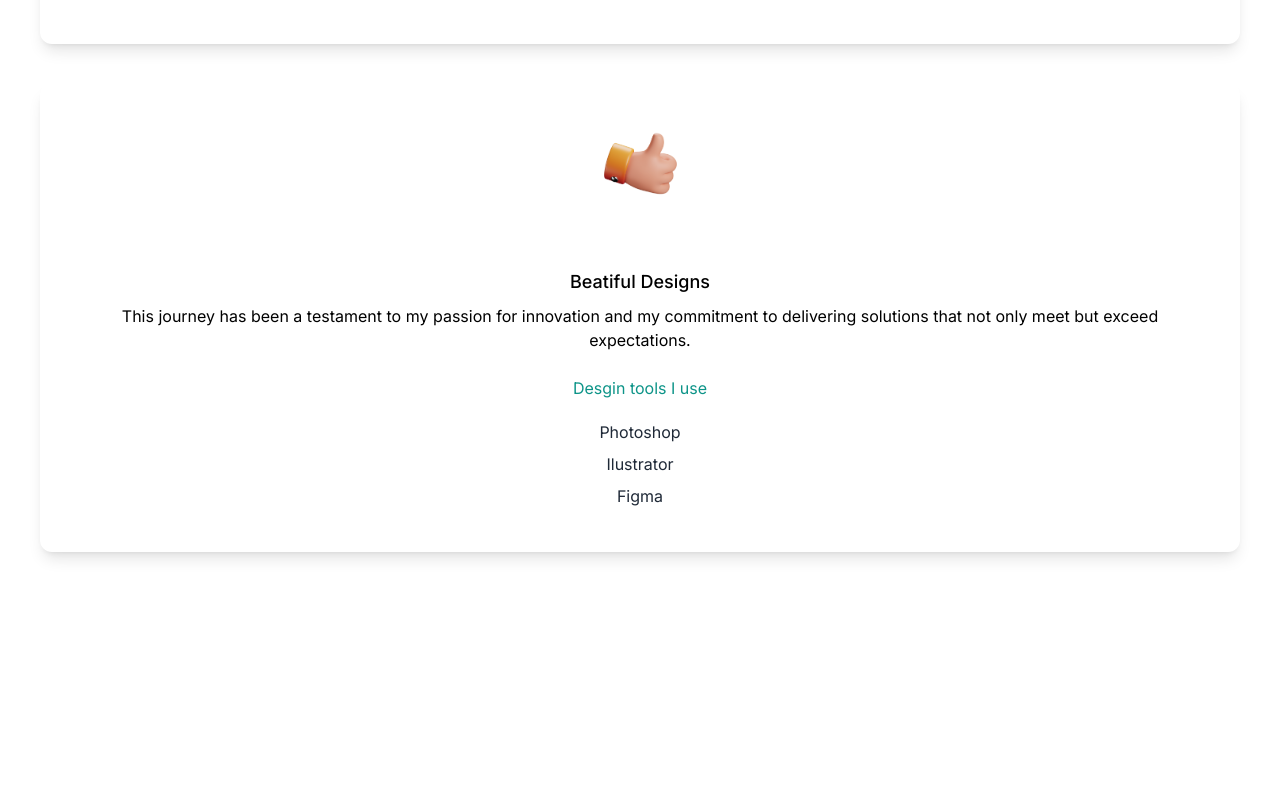
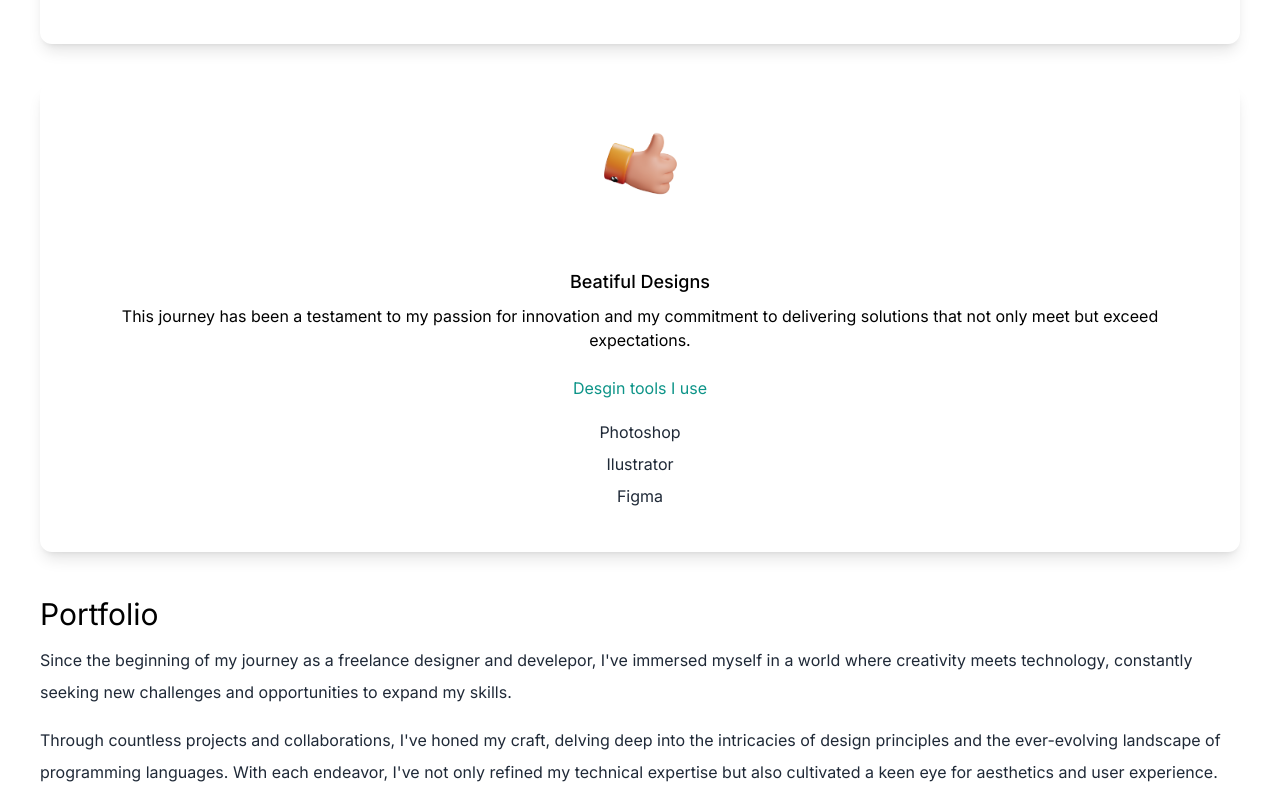
Before and after one commit to GuilhermeCarv1/Portifolio-React, a Next.js app: page / in a window 1280 px wide. Shown: the part 2100-2896 px from the top of the page. Before the commit the page ends 2692 px from the top, so only its background shows below. Built offline with nearby package versions, Linux system fonts and the light colour scheme.

Commit message:
portifolio

```diff
--- a/src/app/page.js
+++ b/src/app/page.js
@@ -6,6 +6,7 @@ import deved from "/public/dev-ed-wave.png";
 import design from '/public/design.png';
 import code from '/public/code.png';
 import consulting from '/public/consulting.png';
+import web1 from "../public/web"
 
 export default function Home() {
   return (
@@ -112,7 +113,22 @@ export default function Home() {
           </div>
         </div>
       </section>
-
+      <section>
+        <div>
+          <h3 className="text-3xl py-1">Portfolio</h3>
+          <p className="text-md py-2 leading-8 text-gray-800">
+            Since the beginning of my journey as a freelance designer and develepor,
+            I've immersed myself in a world where creativity meets technology,
+            constantly seeking new challenges and opportunities to expand my skills.
+           </p>
+           <p className="text-md py-2 leading-8 text-gray-800">
+           Through countless projects and collaborations, I've honed my craft,
+           delving deep into the intricacies of design principles and the ever-evolving
+           landscape of programming languages. With each endeavor, I've not only refined
+           my technical expertise but also cultivated a keen eye for aesthetics and user experience.
+           </p>
+        </div>
+      </section>
       </main>
     </div>
   );
```
